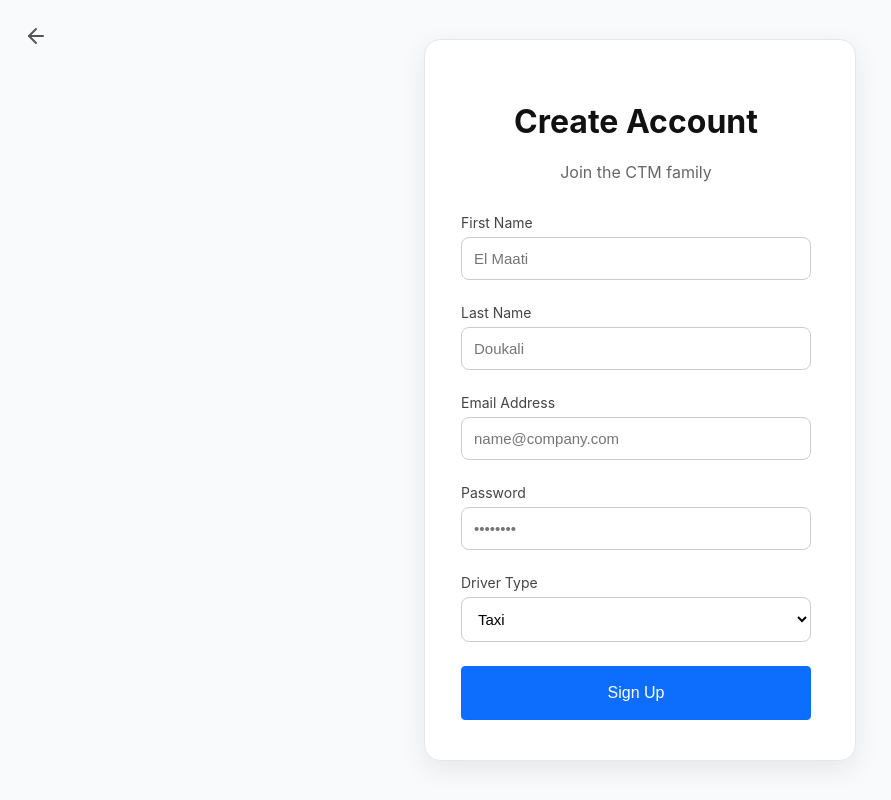
After one commit to medaminebounya/Gestion-De-Services-De-Transport-Urbain, a PHP site: page /php/signup.php in a window 1280 px wide. The commit adds this page. Shown: the whole page, without its empty margins (0-891 px from the left). Run offline with PHP 8.4, Linux system fonts and the light colour scheme; a stand-in replaces the project's code that opens the database connection.

Commit message:
Added sign up page and some backend

```diff
--- a/Login.css
+++ b/Login.css
@@ -6,6 +6,23 @@ body {
     justify-content: center;
     align-items: center;
     min-height: 100vh;
+    overflow-y: hidden;
+}
+
+.sign-in{
+  display: inline-block;
+  font-weight: 400;
+  line-height: 1.5;
+  color: #fff;
+  background-color: #0d6efd;
+  border: 1px solid #0d6efd;
+  padding: 0.375rem 0.75rem;
+  font-size: 1rem;
+  border-radius: 0.25rem;
+  text-align: center;
+  text-decoration: none;
+  cursor: pointer;
+  transition: color 0.15s ease-in-out, background-color 0.15s ease-in-out, border-color 0.15s ease-in-out, box-shadow 0.15s ease-in-out;
 }
 
 .back-button {
@@ -44,13 +61,17 @@ label {
 }
 
 input[type="email"],
-input[type="password"] {
+input[type="password"],
+input[type="text"],
+select {
     width: 100%;
     padding: 12px;
     border-radius: 8px;
     border: 1px solid #ccc;
-    margin-bottom: 16px;
+    margin-bottom: 24px;
     font-size: 15px;
+    background-color: white;
+    box-sizing: border-box;
 }
 
 input:focus {
--- a/LoginChauffeur.html
+++ b/LoginChauffeur.html
@@ -4,7 +4,7 @@
     <meta charset="UTF-8">
     <meta name="viewport" content="width=device-width, initial-scale=1.0">
     <title>Login-</title>
-    <link rel="stylesheet" href="Login.css"> <!-- Our CSS -->
+    <link rel="stylesheet" href="Login.css">
     <script src="https://unpkg.com/feather-icons"></script>
 </head>
 
@@ -42,7 +42,7 @@
                 </form>
 
                 <div class="signup">
-                    <p>Don't have an account? <a href="signup.php?role=client">Sign up</a></p>
+                    <p>Don't have an account? <a href="php/signup.php?role=chauffeur">Sign up</a></p>
                 </div>
             </div>
         </main>
--- a/LoginPassenger.html
+++ b/LoginPassenger.html
@@ -42,7 +42,7 @@
                 </form>
 
                 <div class="signup">
-                    <p>Don't have an account? <a href="signup.php?role=client">Sign up</a></p>
+                    <p>Don't have an account? <a href="php/signup.php?role=client">Sign up</a></p>
                 </div>
             </div>
         </main>
--- a/index.html
+++ b/index.html
@@ -3,7 +3,7 @@
 <head>
     <meta charset="UTF-8">
     <meta name="viewport" content="width=device-width, initial-scale=1.0">
-    <link rel="stylesheet" href="styling.css">
+    <link rel="stylesheet" href="style.css">
     <script src="https://unpkg.com/feather-icons"></script>
     <title>Z3ma CTM</title>
 </head>
--- /dev/null
+++ b/php/signup.php
@@ -0,0 +1,47 @@
+<!DOCTYPE html>
+<html lang="en">
+<head>
+    <meta charset="UTF-8">
+    <meta name="viewport" content="width=device-width, initial-scale=1.0">
+    <title>Sign In</title>
+    <link rel="stylesheet" href="../Login.css">
+    <script src="https://unpkg.com/feather-icons"></script>
+</head>
+<body>
+    <a href="index.html" class="back-button">
+        <i data-feather="arrow-left"></i>
+    </a>
+
+    <div class="card">
+        <header>
+            <h1>Create Account</h1>
+            <p>Join the CTM family</p>
+        </header>
+
+        <form action="register.php" method="POST">
+            <label for="full-name">First Name</label>
+            <input type="text" id="full-name" name="prenom" placeholder="El Maati" required >
+
+            <label for="full-name">Last Name</label>
+            <input type="text" id="full-name" name="nom" placeholder="Doukali" required >
+
+            <label for="email">Email Address</label>
+            <input type="email" id="email" name="email" placeholder="name@company.com" required>
+
+            <label for="password">Password</label>
+            <input type="password" id="password" name="password" placeholder="••••••••" required>
+
+            <label for="role">Driver Type</label>
+            <select id="role" name="role">
+                <option value="taxi">Taxi</option>
+                <option value="chauffeur">Personnel</option>
+                <option value="bus">Bus</option>
+            </select>
+
+            <button type="submit" class="sign-in" style="width: 100%; padding: 14px;">Sign Up</button>
+        </form>
+    </div>
+
+    <script>feather.replace();</script>
+</body>
+</html>
```
Also changed, not shown: php/register.php (added, +34 -0 lines), style.css (added, +141 -0 lines), styling.css (deleted, +0 -126 lines), Capture d’écran 2025-11-22 à 17.00.47.png (deleted), 1 other file.
